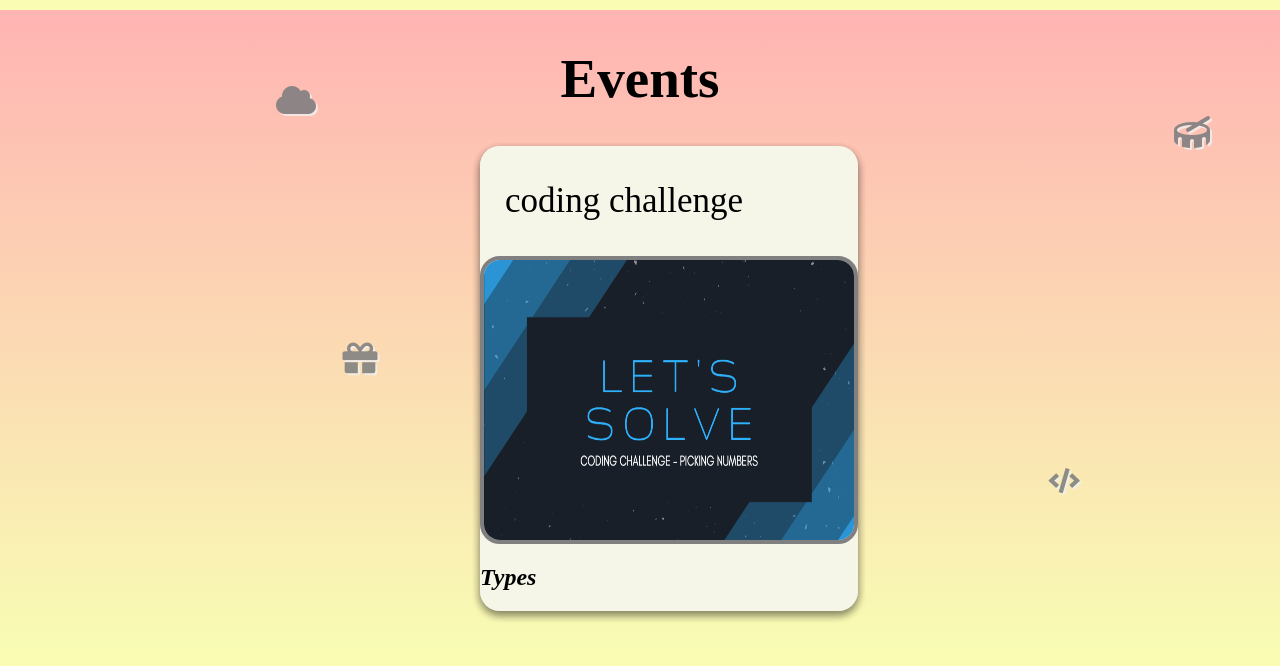
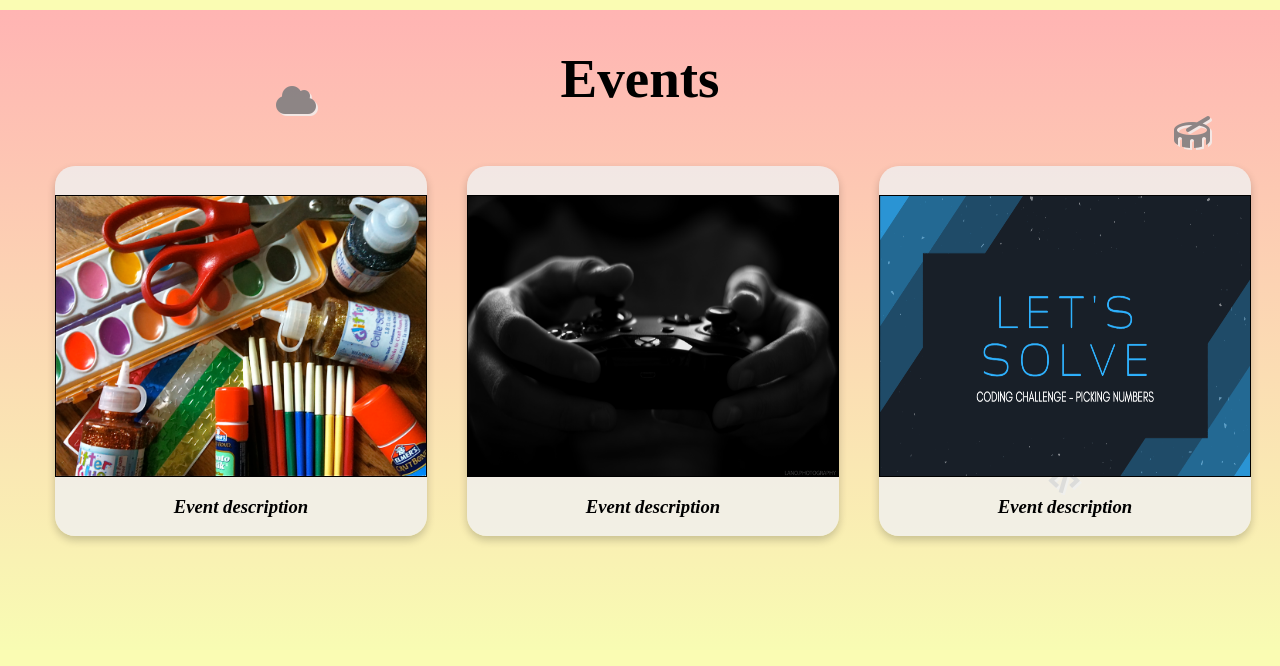
Before and after one commit to raghuvar-arora-au2/techfest_webapp, a Node server app: page /events in a window 1280 px wide. Shown: the part 134-800 px from the top of the page. Run offline with Node 20, Linux system fonts and the light colour scheme; some libraries are stand-ins or nearby versions.

Commit message:
made changes to template

```diff
--- a/views/events.ejs
+++ b/views/events.ejs
@@ -6,6 +6,7 @@
     <link href="https://fonts.googleapis.com/css?family=Cinzel|Comfortaa|Marck+Script|Monoton|Montserrat|Pacifico|Prata|Questrial|Raleway" rel="stylesheet">
     <link rel="stylesheet" href="https://use.fontawesome.com/releases/v5.1.0/css/all.css" >
     <link rel="stylesheet" type="text/css" href="menu.css">
+    <link rel="stylesheet" type="text/css" href="events_styles.css">
     <script src="https://code.jquery.com/jquery-3.3.1.js"></script>
     <script type="text/javascript" src="main.js"></script>
    <style media="screen">
@@ -30,8 +31,9 @@
     </header>
 
    <main class="main">
+     <h1 id="evehead">Events</h1>
 
-	 <h1 id="evehead">Events</h1>
+
      <div id="object1" class="objects">
        <i class="fas fa-laptop"></i>
      </div>
@@ -52,10 +54,50 @@
      </div>
 
    </main>
+   <div class="eventcontainer">
+   <%events.forEach(function(event){  %>
+    <div class="event">
+    <h2 class="eveheading"> <%event.name%> </h2>
+
+    <img class="eveimg" alt=CodingChallenge src= "<%=event.image %>">
+    <h3><i>Event description</i></h3>
+     <div class="overlay">
+       <div class="rgbtn"> For Info Click </div>
+       <a class="minfo" href="codingchallenge.html">Here.</a>
+     </div>
+
+    </div>
+    <%}); %>
+
+
+
+
+<!--    <div class="event">-->
+<!--    <h2 class="eveheading">Gaming Challenge </h2>-->
+<!--    <img class="eveimg" alt="CodingChallenge" src="../images/gimage.jpg">-->
+<!--    <h3><i>Event description </i></h3>-->
+
+<!--    <div class="overlay ">-->
+<!--      <div class="rgbtn"> For More Info Click </div>-->
+<!--      <a class="minfo" alt="Gaming Challenge" href="gamingchallenge.html">Here.</a>-->
+<!--    </div>-->
+<!--    </div>-->
+
+<!--    <div class="event">-->
+<!--    <h2 class="eveheading">Art & Craft Challenge </h2>-->
+<!--    <img class="eveimg" alt="CodingChallenge" src="../images/artimage.jpg">-->
+<!--    <h3><i>Event description</i></h3>-->
+
+<!--    <div class="overlay">-->
+<!--      <div class="rgbtn"> For More Info Click </div>-->
+<!--      <a class="minfo" alt="Gaming Challenge" href="artchallenge.html"><b>Here.</b></a>-->
+<!--    </div>-->
+<!--    </div>-->
+<!--   </div>-->
     <div class="menu">
       <ul>
-        <li> <a href="index.html">Home</a> </li>
-        <li> <a href="events.html">Events</a> </li>
+        <li> <a href="/">Home</a> </li>
+        <li> <a href="/events">Events</a> </li>
         <li> <a href="#">Sponsors</a> </li>
         <li> <a href="#">Register</a> </li>
 
@@ -64,44 +106,6 @@
 
     </div>
 
-	<% events.forEach(function(event){ %>
-	<div class="event2">
-	<p class="codingchallenge"><%= event.name %> </p>
-	<img class=codeimg alt=CodingChallenge src= <%=event.image %>>
-	<h2><i>Types</i></h2>
-
-	<div class="overlay">
-		<div class="rgbtn"> For More Info Click </div>
-		<a class="minfocode" href="codingchallenge.html">Here.</a>
-	</div>
-	</div>
-	<% }); %>
-
-
-
-
-	<!-- <div class="event2">
-	<p class="codingchallenge">2. Gaming Challenge </p>
-	<img class="codeimg2" alt="CodingChallenge" src="gimage.jpg">
-	<h2><i>Types</i></h2>
-
-	<div class="overlay">
-		<div class="rgbtn"> For More Info Click </div>
-		<a class="minfogame" alt="Gaming Challenge" href="gamingchallenge.html">Here.</a>
-	</div>
-	</div>
-
-	<div class="event3">
-	<p class="codingchallenge">3.Art & Craft Challenge </p>
-	<img class="codeimg3" alt="CodingChallenge" src="artimage.jpg">
-	<h2><i>Types</i></h2>
-
-	<div class="overlay">
-		<div class="rgbtn"> For More Info Click </div>
-		<a class="minfoart" alt="Gaming Challenge" href="artchallenge.html"><b>Here.</b></a>
-	</div>
-	</div>
-	 -->
 
 
 
@@ -109,207 +113,19 @@
 
 
 
-
-
-	<STYLE>
-
-
-
-
-
-
-
-
-
-	#evehead{
-	text-align:center;
-	font-family: 'Bitter', serif;
-	font-size:55;
-
-
-	}
-	.codingchallenge{
-	position:relative;
-	top:0px;
-	left:25px;
-	color:black;
-
-
-	font-size:35px;
-	}
-
-
-
-	.overlay {
-  position: absolute;
-  bottom: 0;
-  left: 0;
-  right: 0;
-
-  overflow: hidden;
-  width: 100%;
-  height: 100%;
-  -webkit-transform:scale(0);
-  transition: .3s ease;
-}
-
-.event1:hover .overlay {
-  transform: scale(1)
-}
-.event1:hover img{
-filter:blur(.2px) brightness(60%);
-    box-shadow:0 0 7px cyan;
-}
-.event1:hover{
- box-shadow: 0 16px 16px 0 rgba(0,0,0,0.2);
-}
-
-.event2:hover .overlay {
-  transform: scale(1)
-}
-.event2:hover img{
-filter:blur(.2px) brightness(60%);
-    box-shadow:0 0 7px cyan;
-}
-.event2:hover{
- box-shadow: 0 16px 16px 0 rgba(0,0,0,0.2);
-}
-.event3:hover .overlay {
-  transform: scale(1)
-}
-.event3:hover img{
-filter:blur(.2px) brightness(60%);
-    box-shadow:0 0 7px cyan;
-}
-.event3:hover{
- box-shadow: 0 16px 16px 0 rgba(0,0,0,0.2);
-}
-
-
-.rgbtn {
-  color: white;
-  font-size: 20px;
-  position: absolute;
-  top: 50%;
-  left: 50%;
-  transform: translate(-50%, -50%);
-  -ms-transform: translate(-50%, -50%);
-  text-align: center;
-  font-family:Calibiri;
-  cursor:default;
-}
-
-.minfocode {
-  color: #797BF2;
-  text-decoration:none;
-  font-size: 20px;
-  position: absolute;
-  top: 57%;
-  left: 50%;
-  transform: translate(-50%, -50%);
-  -ms-transform: translate(-50%, -50%);
-  text-align: center;
-  font-family:Calibiri;
-}
-.minfogame {
-  color: #797BF2;
-  text-decoration:none;
-  font-size: 20px;
-  position: absolute;
-  top: 57%;
-  left: 50%;
-  transform: translate(-50%, -50%);
-  -ms-transform: translate(-50%, -50%);
-  text-align: center;
-  font-family:Calibiri;
-}
-.minfoart {
-  color: #797BF2;
-  text-decoration:none;
-  font-size: 20px;
-  position: absolute;
-  top: 57%;
-  left: 50%;
-  transform: translate(-50%, -50%);
-  -ms-transform: translate(-50%, -50%);
-  text-align: center;
-  font-family:Calibiri;
-}
-
-
-
-
-
-	.codeimg{
-	width: 370px;
-	height:280px;
-	margin-top:0px;
-    border: 4px solid gray;
-	background-position:center-left;
-	background-size:cover;
-	border-radius: 20px 20px 20px 20px;
-
-	}
-	.codeimg2{
-	width: 370px;
-	height:280px;
-	margin-top:0px;
-    border: 4px solid gray;
-	background-position:center-left;
-	background-size:cover;
-	border-radius: 20px 20px 20px 20px;
-
-	}
-	.codeimg3{
-	width: 370px;
-	height:280px;
-	margin-top:0px;
-    border: 4px solid gray;
-	background-position:center-left;
-	background-size:cover;
-	border-radius: 20px 20px 20px 20px;
-
-	}
-
-
-	.event1{
-    margin: 0;
-	position:absolute;
-	top:280px;
-	left:20px;
-	height:auto;
-	background:#F5F5E8;
-	box-shadow: 0 4px 8px 0 rgba(0,0,0,0.2);
-    transition: 0.3s;
-	border-radius: 20px;
-
-	}
-	.event2{
-    margin: 0;
-	position:absolute;
-	top:280px;
-	left:480px;
-	height:auto;
-	background:#F5F5E8;
-	box-shadow: 0 4px 8px 0 rgba(0,0,0,0.2);
-    transition: 0.3s;
-	border-radius: 20px;
-
-	}
-	.event3{
-    margin: 0;
-	position:absolute;
-	top:280px;
-	left:920px;
-	height:auto;
-	background:#F5F5E8;
-	box-shadow: 0 4px 8px 0 rgba(0,0,0,0.2);
-    transition: 0.3s;
-	border-radius: 20px;
-
-	}
-
-	</STYLE>
-
   </body>
 </html>
+
+<!--<% events.forEach(function(event){ %>-->
+<!--	<div class="event2">-->
+<!--	<p class="codingchallenge"><%= event.name %> </p>-->
+<!--	<img class=codeimg alt=CodingChallenge src= <%=event.image %>>-->
+<!--	<h2><i>Types</i></h2>-->
+<!--	-->
+<!--	<div class="overlay">-->
+<!--		<div class="rgbtn"> For More Info Click </div>-->
+<!--		<a class="minfocode" href="codingchallenge.html">Here.</a>-->
+<!--	</div>-->
+<!--	</div>-->
+<!--	<% }); %>-->
+<!--	-->
--- a/views/index.ejs
+++ b/views/index.ejs
@@ -58,8 +58,8 @@
    </main>
     <div class="menu">
       <ul>
-        <li> <a href="index.html">Home</a> </li>
-        <li> <a href="events.html">Events</a> </li>
+        <li> <a href="">Home</a> </li>
+        <li> <a href="/events">Events</a> </li>
         <li> <a href="#">Sponsors</a> </li>
         <li> <a href="#">Register</a> </li>
 
```
